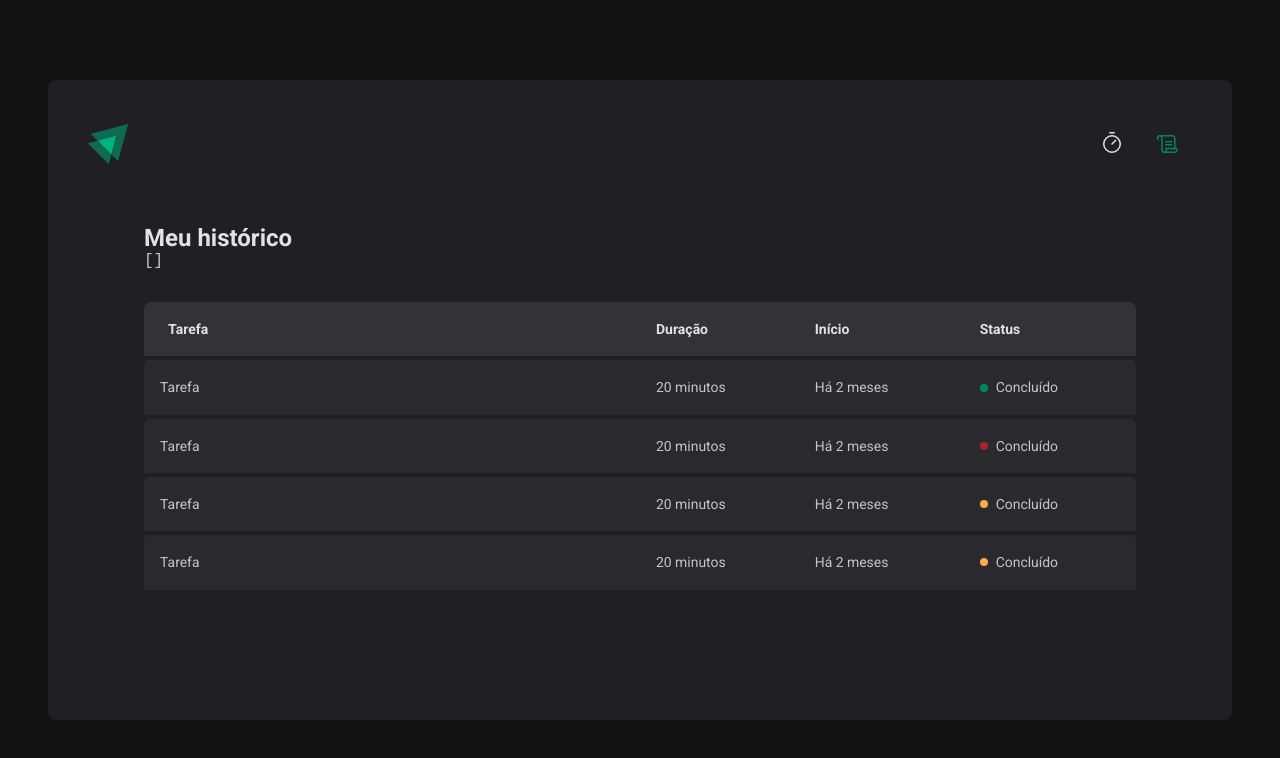
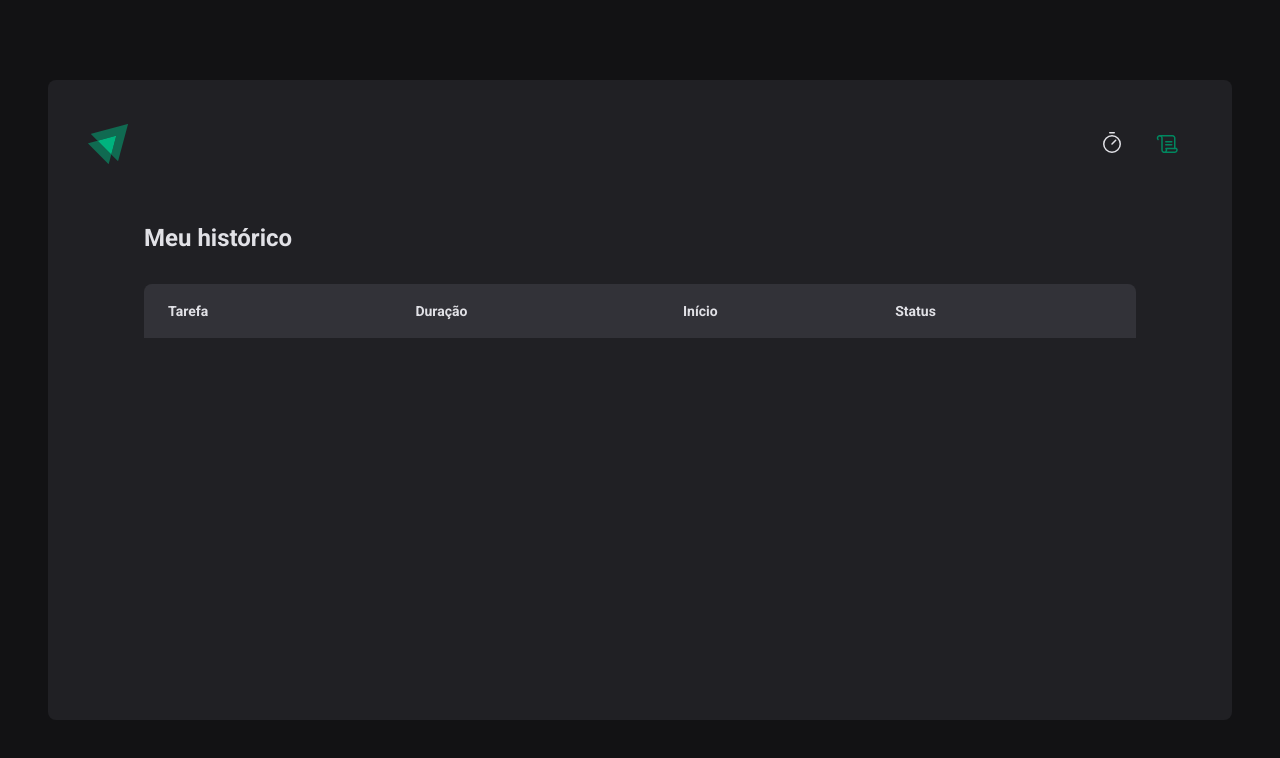
Before and after one commit to devbandeira/Rocketseat, a React (Vite) app in the folder ReactJS/2_CriandoSPAsComReactJS/02-ignite-timer/: page /history in a window 1280 px wide. Shown: the top 758 px of the page. Built offline with nearby package versions, Linux system fonts and the light colour scheme.

Commit message:
Listagem do Historico - Colocando status

```diff
--- a/ReactJS/2_CriandoSPAsComReactJS/02-ignite-timer/src/pages/history/index.tsx
+++ b/ReactJS/2_CriandoSPAsComReactJS/02-ignite-timer/src/pages/history/index.tsx
@@ -8,8 +8,6 @@
   return (
     <HistoryContainer>
       <h1>Meu histórico</h1>
-
-      <pre>{JSON.stringify(cycles, null, 2)}</pre>
 
       <HistoryList>
         <table>
@@ -22,38 +20,26 @@
             </tr>
           </thead>
           <tbody>
-            <tr>
-              <td>Tarefa</td>
-              <td>20 minutos</td>
-              <td>Há 2 meses</td>
-              <td>
-                <Status statusColor="green">Concluído</Status>
-              </td>
-            </tr>
-            <tr>
-              <td>Tarefa</td>
-              <td>20 minutos</td>
-              <td>Há 2 meses</td>
-              <td>
-                <Status statusColor="red">Concluído</Status>
-              </td>
-            </tr>
-            <tr>
-              <td>Tarefa</td>
-              <td>20 minutos</td>
-              <td>Há 2 meses</td>
-              <td>
-                <Status statusColor="yellow">Concluído</Status>
-              </td>
-            </tr>
-            <tr>
-              <td>Tarefa</td>
-              <td>20 minutos</td>
-              <td>Há 2 meses</td>
-              <td>
-                <Status statusColor="yellow">Concluído</Status>
-              </td>
-            </tr>
+            {cycles.map((cycle) => {
+              return (
+                <tr key={cycle.id}>
+                  <td>{cycle.task}</td>
+                  <td>{cycle.minutesAmount} minutos</td>
+                  <td>{cycle.startDate.toISOString()}</td>
+                  <td>
+                    {cycle.finishedDate && (
+                      <Status statusColor="green">Concluído</Status>
+                    )}
+                    {cycle.interruptedDate && (
+                      <Status statusColor="red">Interrompido</Status>
+                    )}
+                    {!cycle.interruptedDate && !cycle.finishedDate && (
+                      <Status statusColor="yellow">Em andamento</Status>
+                    )}
+                  </td>
+                </tr>
+              )
+            })}
           </tbody>
         </table>
       </HistoryList>
```
